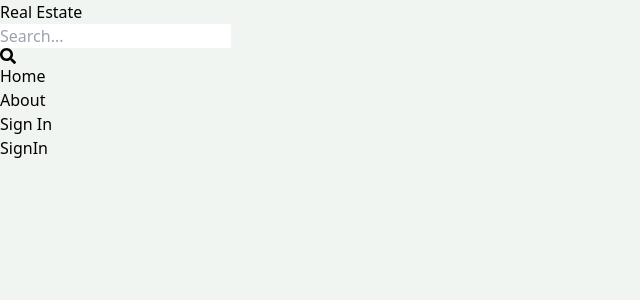
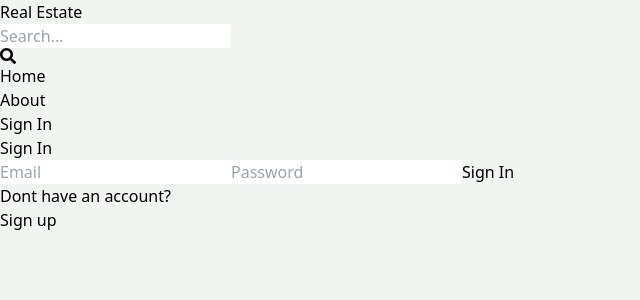
Before and after one commit to rohi1011/mern-estate, a React (Vite) app in the folder client/: page /sign-in in a window 1280 px wide. Shown: the top 300 px of the page, without its empty margins (0-640 px from the left). Built offline with nearby package versions, Linux system fonts and the light colour scheme.

Commit message:
complete signin page functionality

```diff
--- a/client/src/pages/SignIn.jsx
+++ b/client/src/pages/SignIn.jsx
@@ -1,7 +1,66 @@
-import React from 'react'
+import { useState } from 'react';
+import { Link, useNavigate } from 'react-router-dom';
 
 export default function SignIn() {
+  const [formData, setFormData] = useState({});
+  const [error, setError] = useState(null);
+  const [loading, setLoading] = useState(false);
+  const navigate = useNavigate();
+  const handleChange = (e) => {
+    setFormData({
+        ...formData,
+        [e.target.id]: e.target.value,
+      });
+  };
+  const handleSubmit = async (e) => {
+    e.preventDefault();
+    try {
+      setLoading(true);
+      const res = await fetch('/api/auth/signin',
+      {
+        method: 'POST',
+        headers: {
+          'Content-Type' : 'application/json',
+        },
+        body: JSON.stringify(formData)
+
+      });
+    const data = await res.json();
+    if(data.success == false) {
+      setLoading(false);
+      setError(data.message);
+      return;
+
+    }
+    setLoading(false);
+    setError(null);
+    navigate('/')
+
+    } catch (error) {
+      setLoading(false);
+      setError(error.message);
+    }
+
+
+  }
+
   return (
-    <div>SignIn</div>
+    <div className='p-3 max-w-lg mx-auto'>
+      <h1 className='text-3xl text-center font-semibold my-7'>Sign In</h1>
+      <form  onSubmit={handleSubmit} className='flex flex-col gap-4'>
+        <input type="text" placeholder='Email' className='border p-3 rounded-lg' id='email' onChange={handleChange}/>
+        <input type="password" placeholder='Password' className='border p-3 rounded-lg' id='password' onChange={handleChange}/>
+        <button disabled={loading} className='bg-slate-700 text-white p-3 rounded-lg uppercase hower:opacity-95 disabled:opacity-80'>
+        {loading ? 'Loading...' : 'Sign In'}
+        </button>
+      </form>
+      <div className="flex gap-2 mt-5">
+        <p>Dont have an account?</p>
+        <Link to={'/sign-up'}>
+          <span className='text-blue-700'>Sign up</span>
+        </Link>
+      </div>
+       {error && <p className='text-red-500 mt-5'>{error}</p>}
+    </div>
   )
 }
```
